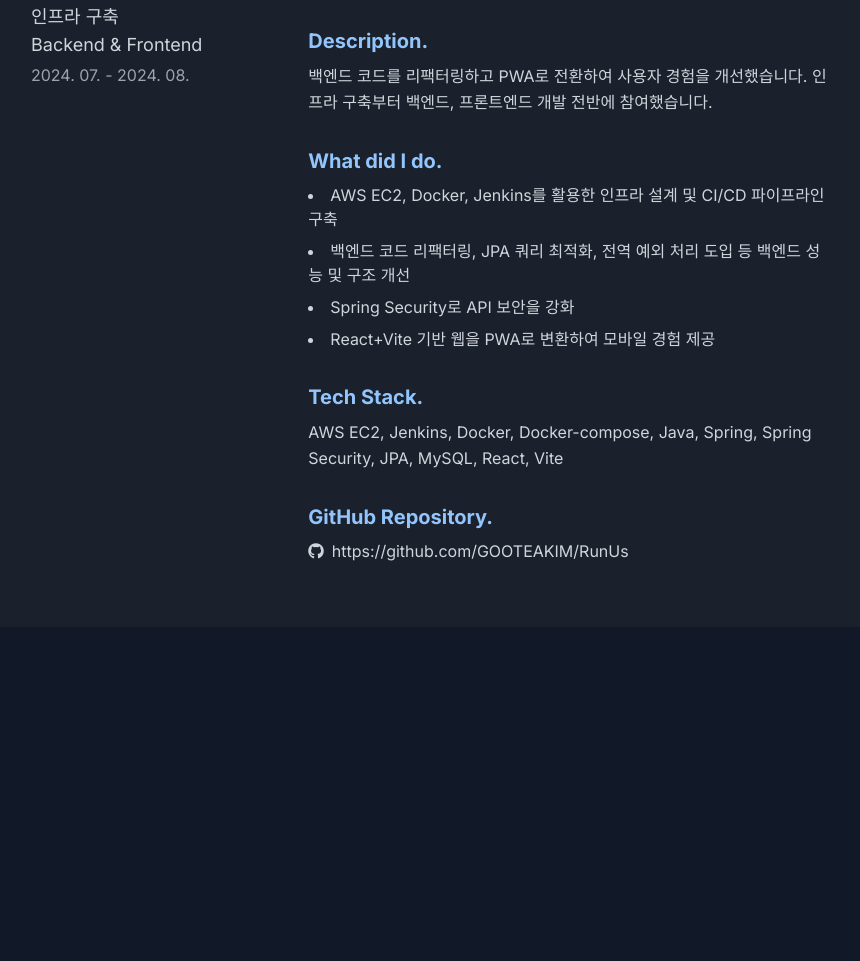
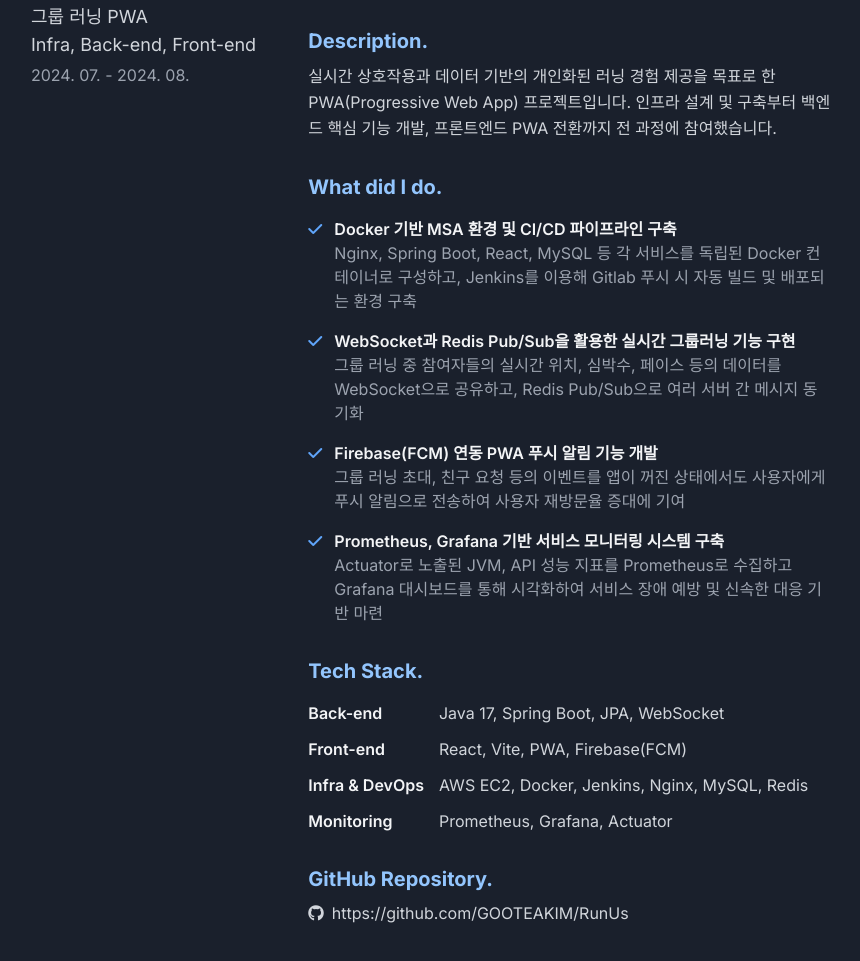
Before and after one commit to YoonJiho96/portfolio, a plain HTML site: page index.html in a window 1280 px wide. Shown: the part 7283-8244 px from the top of the page, without its empty margins (209-1069 px from the left). Before the commit the page ends 7910 px from the top, so only its background shows below. Drawn offline with nearby package versions, Linux system fonts and the light colour scheme.

Commit message:
docs: 프로젝트1 수정

```diff
--- a/index.html
+++ b/index.html
@@ -497,7 +497,7 @@
             <div class="grid grid-cols-1 md:grid-cols-3 gap-8">
                 <div class="md:col-span-1">
                     <h3 class="text-3xl font-bold text-blue-400">Run US.</h3>
-                    <p class="text-lg text-gray-300 mt-2">인프라 구축<br>Backend & Frontend</p>
+                    <p class="text-lg text-gray-300 mt-2">그룹 러닝 PWA<br>Infra, Back-end, Front-end</p>
                     <p class="text-md text-gray-400 mt-1">2024. 07. - 2024. 08.</p>
                 </div>
                 <div class="md:col-span-2">
@@ -505,23 +505,62 @@
                     <div class="mt-8">
                         <h4 class="text-xl font-bold text-blue-300">Description.</h4>
                         <p class="mt-2 text-gray-300 leading-relaxed">
-                           백엔드 코드를 리팩터링하고 PWA로 전환하여 사용자 경험을 개선했습니다. 인프라 구축부터 백엔드, 프론트엔드 개발 전반에 참여했습니다.
+                            실시간 상호작용과 데이터 기반의 개인화된 러닝 경험 제공을 목표로 한 PWA(Progressive Web App) 프로젝트입니다. 인프라 설계 및 구축부터 백엔드 핵심 기능 개발, 프론트엔드 PWA 전환까지 전 과정에 참여했습니다.
                         </p>
                     </div>
                     <div class="mt-8">
-                        <h4 class="text-xl font-bold text-blue-300">What did I do.</h4>
-                        <ul class="list-disc list-inside mt-2 text-gray-300 space-y-2">
-                            <li>AWS EC2, Docker, Jenkins를 활용한 인프라 설계 및 CI/CD 파이프라인 구축</li>
-                            <li>백엔드 코드 리팩터링, JPA 쿼리 최적화, 전역 예외 처리 도입 등 백엔드 성능 및 구조 개선</li>
-                            <li>Spring Security로 API 보안을 강화</li>
-                            <li>React+Vite 기반 웹을 PWA로 변환하여 모바일 경험 제공</li>
-                        </ul>
+                        <h4 class="text-xl font-bold text-blue-300 mb-4">What did I do.</h4>
+                        <div class="space-y-4">
+                            <div class="flex">
+                                <div class="flex-shrink-0"><i class="fa-solid fa-check text-blue-400 mt-1 mr-3"></i></div>
+                                <div>
+                                    <h5 class="font-semibold text-gray-100">Docker 기반 MSA 환경 및 CI/CD 파이프라인 구축</h5>
+                                    <p class="text-gray-400">Nginx, Spring Boot, React, MySQL 등 각 서비스를 독립된 Docker 컨테이너로 구성하고, Jenkins를 이용해 Gitlab 푸시 시 자동 빌드 및 배포되는 환경 구축</p>
+                                </div>
+                            </div>
+                            <div class="flex">
+                                <div class="flex-shrink-0"><i class="fa-solid fa-check text-blue-400 mt-1 mr-3"></i></div>
+                                <div>
+                                    <h5 class="font-semibold text-gray-100">WebSocket과 Redis Pub/Sub을 활용한 실시간 그룹러닝 기능 구현</h5>
+                                    <p class="text-gray-400">그룹 러닝 중 참여자들의 실시간 위치, 심박수, 페이스 등의 데이터를 WebSocket으로 공유하고, Redis Pub/Sub으로 여러 서버 간 메시지 동기화</p>
+                                </div>
+                            </div>
+                            <div class="flex">
+                                <div class="flex-shrink-0"><i class="fa-solid fa-check text-blue-400 mt-1 mr-3"></i></div>
+                                <div>
+                                    <h5 class="font-semibold text-gray-100">Firebase(FCM) 연동 PWA 푸시 알림 기능 개발</h5>
+                                    <p class="text-gray-400">그룹 러닝 초대, 친구 요청 등의 이벤트를 앱이 꺼진 상태에서도 사용자에게 푸시 알림으로 전송하여 사용자 재방문율 증대에 기여</p>
+                                </div>
+                            </div>
+                            <div class="flex">
+                                <div class="flex-shrink-0"><i class="fa-solid fa-check text-blue-400 mt-1 mr-3"></i></div>
+                                <div>
+                                    <h5 class="font-semibold text-gray-100">Prometheus, Grafana 기반 서비스 모니터링 시스템 구축</h5>
+                                    <p class="text-gray-400">Actuator로 노출된 JVM, API 성능 지표를 Prometheus로 수집하고 Grafana 대시보드를 통해 시각화하여 서비스 장애 예방 및 신속한 대응 기반 마련</p>
+                                </div>
+                            </div>
+                        </div>
                     </div>
                     <div class="mt-8">
-                        <h4 class="text-xl font-bold text-blue-300">Tech Stack.</h4>
-                        <p class="mt-2 text-gray-300 leading-relaxed">
-                            AWS EC2, Jenkins, Docker, Docker-compose, Java, Spring, Spring Security, JPA, MySQL, React, Vite
-                        </p>
+                        <h4 class="text-xl font-bold text-blue-300 mb-4">Tech Stack.</h4>
+                        <div class="space-y-3">
+                            <div class="grid grid-cols-4">
+                                <strong class="col-span-1 font-semibold text-gray-100">Back-end</strong>
+                                <p class="col-span-3 text-gray-300">Java 17, Spring Boot, JPA, WebSocket</p>
+                            </div>
+                            <div class="grid grid-cols-4">
+                                <strong class="col-span-1 font-semibold text-gray-100">Front-end</strong>
+                                <p class="col-span-3 text-gray-300">React, Vite, PWA, Firebase(FCM)</p>
+                            </div>
+                            <div class="grid grid-cols-4">
+                                <strong class="col-span-1 font-semibold text-gray-100">Infra & DevOps</strong>
+                                <p class="col-span-3 text-gray-300">AWS EC2, Docker, Jenkins, Nginx, MySQL, Redis</p>
+                            </div>
+                            <div class="grid grid-cols-4">
+                                <strong class="col-span-1 font-semibold text-gray-100">Monitoring</strong>
+                                <p class="col-span-3 text-gray-300">Prometheus, Grafana, Actuator</p>
+                            </div>
+                        </div>
                     </div>
                     <div class="mt-8">
                         <h4 class="text-xl font-bold text-blue-300">GitHub Repository.</h4>
```
